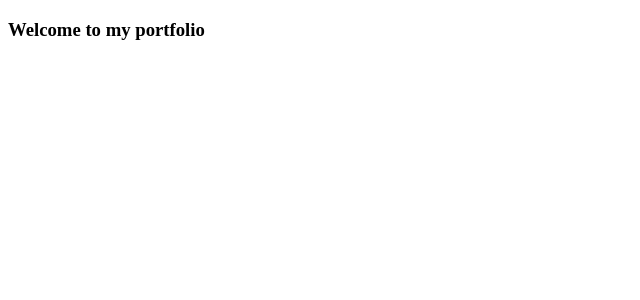
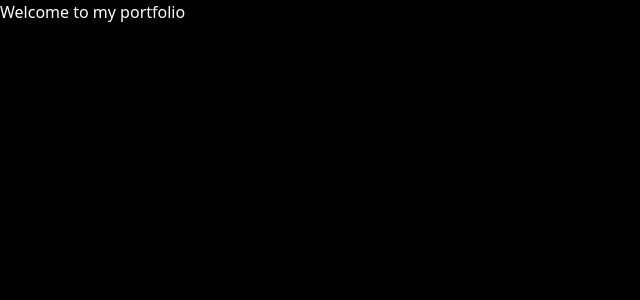
Before and after one commit to theArkein/portfolio, a Next.js app: page / in a window 1280 px wide. Shown: the top 300 px of the page, without its empty margins (0-640 px from the left). Built offline with nearby package versions, Linux system fonts and the light colour scheme.

Commit message:
chore: Add and config tailwind

```diff
--- a/package.json
+++ b/package.json
@@ -19,12 +19,15 @@
     "typescript": "4.9.4"
   },
   "devDependencies": {
+    "autoprefixer": "^10.4.13",
     "eslint": "8.30.0",
     "eslint-config-airbnb": "^19.0.4",
     "eslint-config-airbnb-typescript": "^17.0.0",
     "eslint-config-next": "13.0.7",
     "eslint-plugin-prettier": "^4.2.1",
+    "postcss": "^8.4.20",
     "prettier": "2.8.1",
+    "tailwindcss": "^3.2.4",
     "tslint-config-prettier": "1.18.0"
   }
 }
--- a/pages/_app.tsx
+++ b/pages/_app.tsx
@@ -1,3 +1,5 @@
+import '../styles/globals.css';
+
 import type { AppProps } from 'next/app';
 
 export default function App({ Component, pageProps }: AppProps) {
--- a/pages/_document.tsx
+++ b/pages/_document.tsx
@@ -4,7 +4,7 @@ export default function Document() {
   return (
     <Html lang="en">
       <Head />
-      <body>
+      <body className="bg-black">
         <Main />
         <NextScript />
       </body>
--- a/pages/index.tsx
+++ b/pages/index.tsx
@@ -9,7 +9,7 @@ export default function Home() {
         <meta name="viewport" content="width=device-width, initial-scale=1" />
       </Head>
       <main>
-        <h3>Welcome to my portfolio</h3>
+        <h3 className="text-white">Welcome to my portfolio</h3>
       </main>
     </>
   );
--- /dev/null
+++ b/postcss.config.js
@@ -0,0 +1,6 @@
+module.exports = {
+  plugins: {
+    tailwindcss: {},
+    autoprefixer: {},
+  },
+}
--- /dev/null
+++ b/styles/globals.css
@@ -0,0 +1,3 @@
+@tailwind base;
+@tailwind components;
+@tailwind utilities;
--- /dev/null
+++ b/tailwind.config.js
@@ -0,0 +1,11 @@
+/** @type {import('tailwindcss').Config} */
+module.exports = {
+  content: [
+    "./pages/**/*.{js,ts,jsx,tsx}",
+    "./components/**/*.{js,ts,jsx,tsx}",
+  ],
+  theme: {
+    extend: {},
+  },
+  plugins: [],
+}
```
Also changed, not shown: 2 other files (tests, documents, lock files or other folders).
